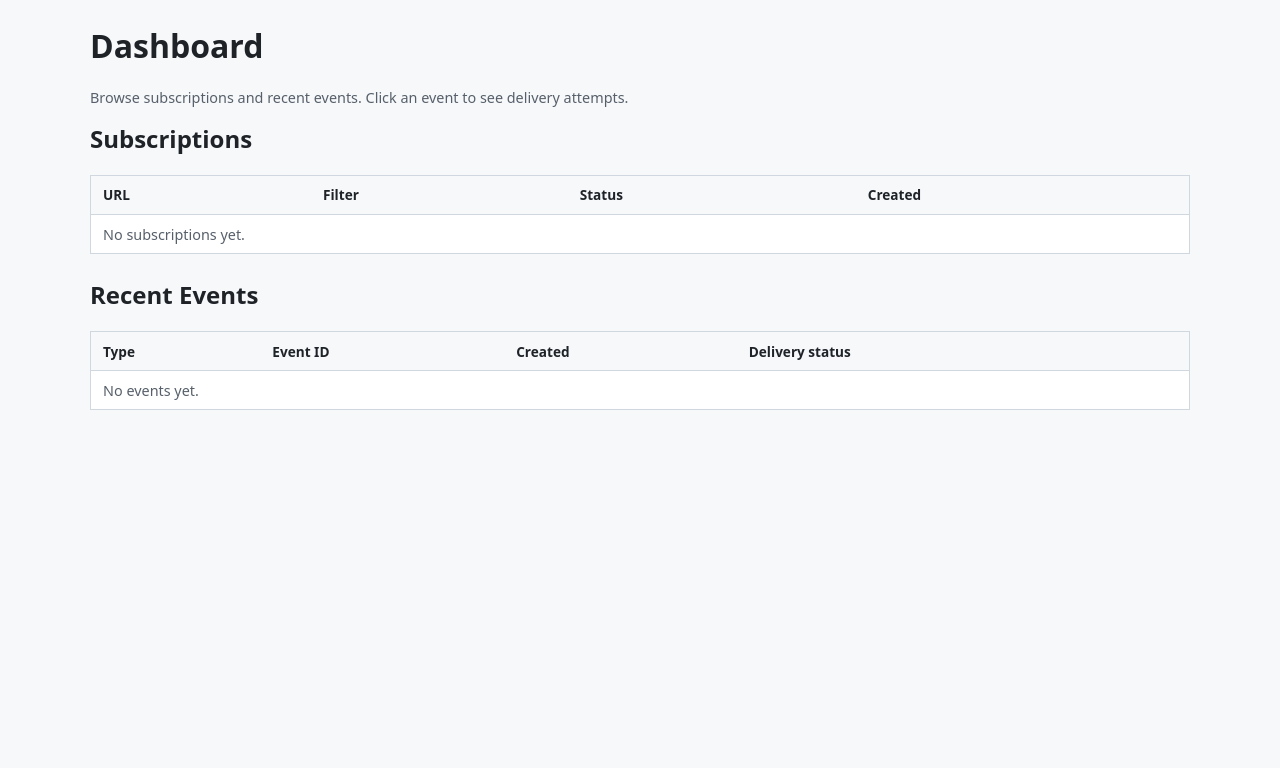
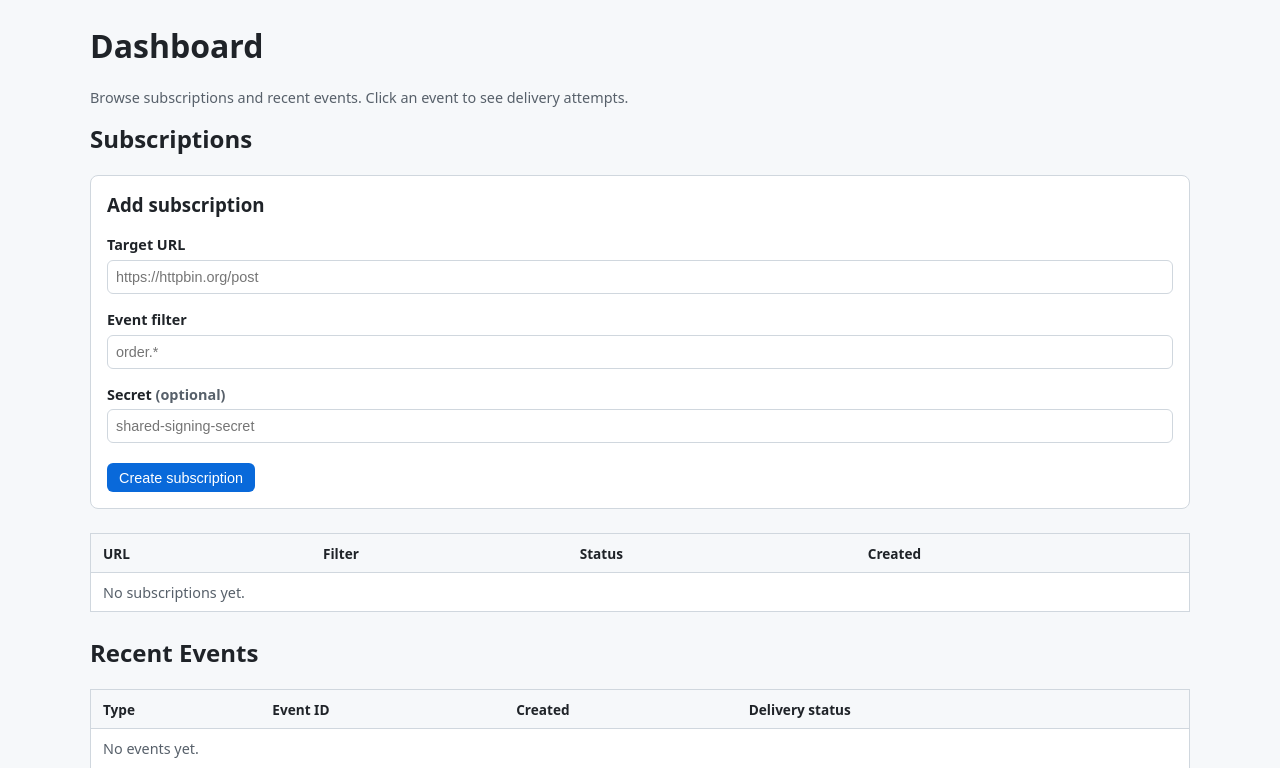
Before and after one commit to AnandBhalerao110804/event-subscriber, a FastAPI app: template app/web/templates/index.html in a window 1280 px wide. Shown: the part 54-822 px from the top of the page. Before the commit the page ends 464 px from the top, so only its background shows below. Run offline with FastAPI, Linux system fonts and the light colour scheme; the template is opened without the code that fills it, so the values that code supplies are empty.

Commit message:
feat: add subscription from dashboard

```diff
--- a/app/web/routes.py
+++ b/app/web/routes.py
@@ -4,8 +4,10 @@ import json
 from fastapi import APIRouter, Depends, Form, Request
 from fastapi.responses import RedirectResponse
 from fastapi.templating import Jinja2Templates
+from pydantic import ValidationError
 
 from app.config import settings
+from app.models import SubscriptionCreate
 from app.repositories import deliveries as delivery_repo
 from app.repositories import events as event_repo
 from app.repositories import subscriptions as subscription_repo
@@ -18,6 +20,20 @@ templates.env.filters["tojson"] = lambda value, indent=None: json.dumps(
 )
 
 router = APIRouter(tags=["dashboard"])
+
+DEFAULT_FORM_VALUES = {"url": "", "event_filter": "*", "secret": ""}
+
+
+def _dashboard_context(
+    form_error: str | None = None,
+    form_values: dict | None = None,
+) -> dict:
+    return {
+        "subscriptions": subscription_repo.list_subscriptions(include_inactive=True),
+        "events": event_repo.list_events_with_summary(limit=50),
+        "form_error": form_error,
+        "form_values": form_values or DEFAULT_FORM_VALUES,
+    }
 
 
 @router.get("/login")
@@ -60,11 +76,45 @@ def dashboard_home(
     return templates.TemplateResponse(
         request,
         "index.html",
-        {
-            "subscriptions": subscription_repo.list_subscriptions(include_inactive=True),
-            "events": event_repo.list_events_with_summary(limit=50),
-        },
+        _dashboard_context(),
     )
+
+
+@router.post("/subscriptions")
+def create_subscription_from_dashboard(
+    request: Request,
+    url: str = Form(...),
+    event_filter: str = Form(...),
+    secret: str = Form(""),
+    auth_redirect: RedirectResponse | None = Depends(check_dashboard_auth),
+):
+    if auth_redirect:
+        return auth_redirect
+
+    form_values = {"url": url, "event_filter": event_filter, "secret": secret}
+    try:
+        body = SubscriptionCreate(
+            url=url,
+            event_filter=event_filter,
+            secret=secret or None,
+        )
+    except ValidationError:
+        return templates.TemplateResponse(
+            request,
+            "index.html",
+            _dashboard_context(
+                form_error="Invalid URL or event filter. URL must be http(s); filter cannot be empty.",
+                form_values=form_values,
+            ),
+            status_code=400,
+        )
+
+    subscription_repo.create_subscription(
+        url=str(body.url),
+        event_filter=body.event_filter,
+        secret=body.secret,
+    )
+    return RedirectResponse(url="/", status_code=303)
 
 
 @router.get("/events/{event_id}")
--- a/app/web/templates/base.html
+++ b/app/web/templates/base.html
@@ -31,6 +31,10 @@
     .muted { color: #57606a; font-size: 0.9rem; }
     .error { color: #cf222e; margin-bottom: 1rem; }
     form.inline { display: inline; }
+    .form-grid label { display: block; margin-bottom: 0.35rem; font-size: 0.9rem; font-weight: 600; }
+    .form-grid input { width: 100%; padding: 0.5rem; margin-bottom: 0.75rem; border: 1px solid #d0d7de; border-radius: 6px; box-sizing: border-box; font-size: 0.9rem; }
+    .form-grid .form-row { margin-bottom: 0.25rem; }
+    .form-grid button { margin-top: 0.25rem; }
   </style>
 </head>
 <body>
--- a/app/web/templates/index.html
+++ b/app/web/templates/index.html
@@ -8,6 +8,27 @@
 <p class="muted">Browse subscriptions and recent events. Click an event to see delivery attempts.</p>
 
 <h2>Subscriptions</h2>
+
+<div class="card">
+  <h3 style="margin-top: 0;">Add subscription</h3>
+  {% if form_error %}<p class="error">{{ form_error }}</p>{% endif %}
+  <form class="form-grid" method="post" action="/subscriptions">
+    <div class="form-row">
+      <label for="url">Target URL</label>
+      <input type="url" id="url" name="url" required placeholder="https://httpbin.org/post" value="{{ form_values.url }}">
+    </div>
+    <div class="form-row">
+      <label for="event_filter">Event filter</label>
+      <input type="text" id="event_filter" name="event_filter" required placeholder="order.*" value="{{ form_values.event_filter }}">
+    </div>
+    <div class="form-row">
+      <label for="secret">Secret <span class="muted">(optional)</span></label>
+      <input type="text" id="secret" name="secret" placeholder="shared-signing-secret" value="{{ form_values.secret }}">
+    </div>
+    <button class="btn" type="submit">Create subscription</button>
+  </form>
+</div>
+
 <table>
   <thead>
     <tr>
```
Also changed, not shown: DECISIONS.md (+2 -2 lines), tests/test_dashboard_subscriptions.py (added, +48 -0 lines), README.md.
